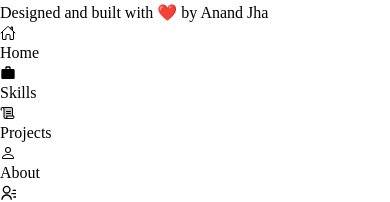
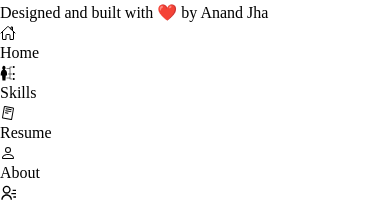
Before and after one commit to AnandIsCoding/Portfolio, a React (Vite) app: page /about in a window 390 px wide. Shown: the part 1893-2095 px from the top of the page. Built offline with nearby package versions, Linux system fonts and the light colour scheme; a web font is replaced by a local one.

Commit message:
feat: Changes made in MobileOption suchs as Resume and Skills Icons

```diff
--- a/src/components/MobileOptions.jsx
+++ b/src/components/MobileOptions.jsx
@@ -1,13 +1,15 @@
 import React, { useState } from "react";
 import { IoHomeOutline } from "react-icons/io5";
 import { BsPerson } from "react-icons/bs";
-import { MdOutlineWork } from "react-icons/md";
 import { RiContactsLine } from "react-icons/ri";
-import { PiScrollDuotone } from "react-icons/pi";
+
 import { IoShareSocialSharp } from "react-icons/io5";
 import { FaGithub, FaLinkedin } from "react-icons/fa";
 import { Link, NavLink, useNavigate } from "react-router-dom";
 import { scroller } from "react-scroll";
+import { PiReadCvLogo } from "react-icons/pi";
+import { GiSkills } from "react-icons/gi";
+
 
 function MobileOptions() {
   const navigate = useNavigate();
@@ -41,18 +43,19 @@ function MobileOptions() {
         onClick={() => scrollTo("skills")}
         className="flex flex-col items-center justify-center text-black cursor-pointer hover:text-violet-600 active:scale-95 transition-transform duration-150"
       >
-        <MdOutlineWork className="text-2xl sm:text-3xl" />
+        <GiSkills className="text-2xl sm:text-3xl" />
         <span className="mt-1 text-xs font-medium">Skills</span>
       </div>
 
       {/* Projects */}
-      <div
-        onClick={() => scrollTo("projects")}
+      <NavLink
+      target="_blank"
+      to="/AnandJhaResume.pdf"
         className="flex flex-col items-center justify-center text-black cursor-pointer hover:text-violet-600 active:scale-95 transition-transform duration-150"
       >
-        <PiScrollDuotone className="text-2xl sm:text-3xl" />
-        <span className="mt-1 text-xs font-medium">Projects</span>
-      </div>
+        <PiReadCvLogo className="text-2xl sm:text-3xl" />
+        <span className="mt-1 text-xs font-medium">Resume</span>
+      </NavLink>
 
       {/* About */}
       <NavLink
```
